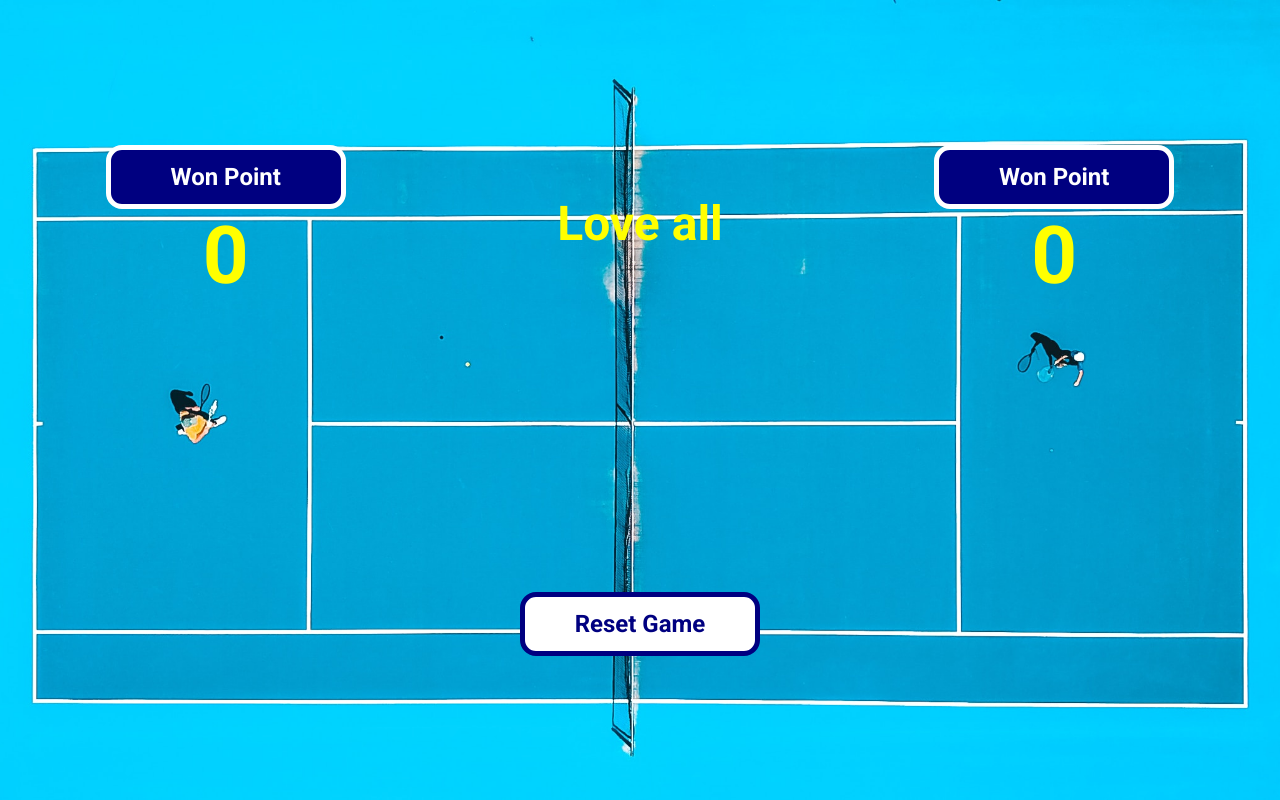
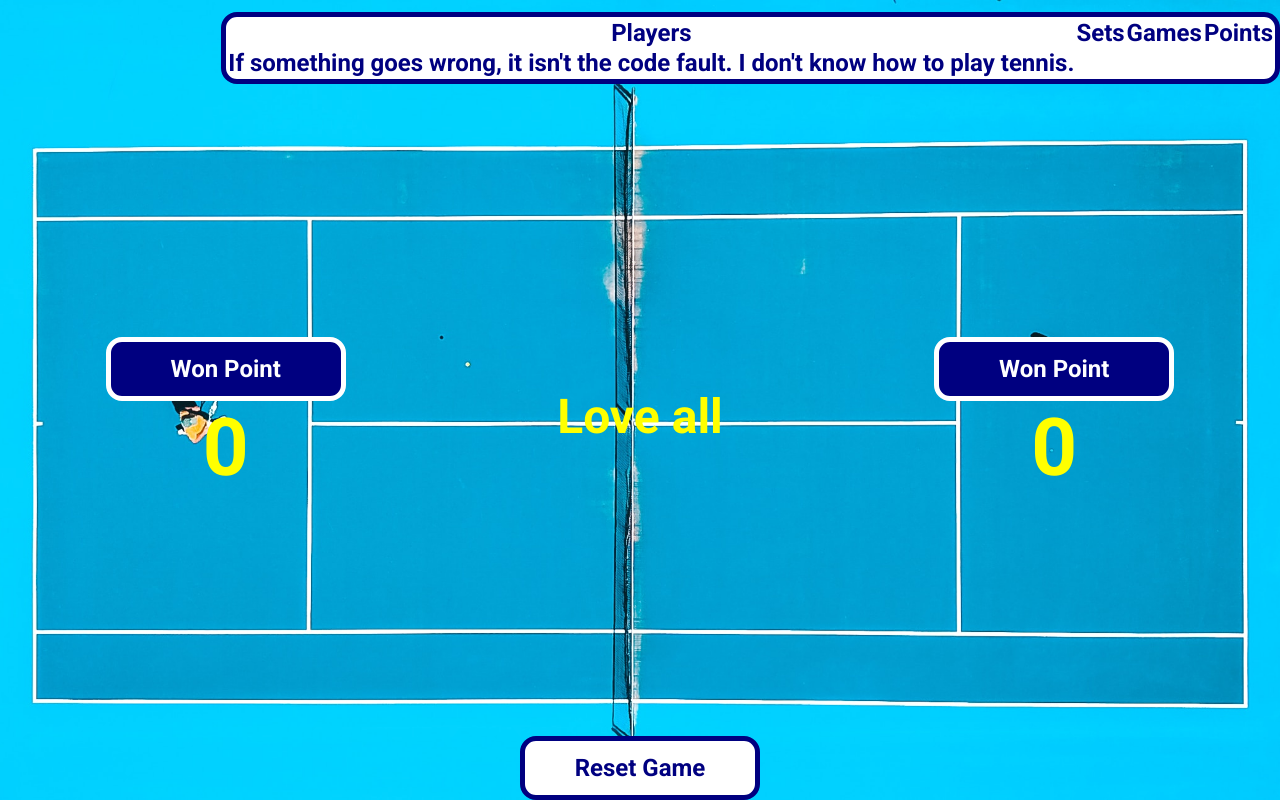
Before and after one commit to VaqueroFontenla/kata-tenis, a React (Create React App) app: page / in a window 1280 px wide. Both pictures are taken after a click on the button "Start Game". Built offline with nearby package versions, Linux system fonts and the light colour scheme.

Commit message:
add panel component

```diff
--- a/src/App.tsx
+++ b/src/App.tsx
@@ -3,12 +3,17 @@ import { hot } from 'react-hot-loader/root'
 import { Player } from './components/Player';
 import { Button } from './components/Button';
 import { Game } from './components/Game';
+import { Panel } from './components/Panel';
+import { PlayerModel } from './models/Player';
+
 import './App.css';
 
 const App = () => {
 
-  const [namePlayerOne, setnamePlayerOne] = React.useState('');
-  const [namePlayerTwo, setnamePlayerTwo] = React.useState('');
+  const [namePlayerOne, setnamePlayerOne] = React.useState<string>('');
+  const [namePlayerTwo, setnamePlayerTwo] = React.useState<string>('');
+  const [winner, setWinner] = React.useState<string>('');
+  const [players, setPlayers] = React.useState<PlayerModel[]>([]);
   const [showGame, setShowGame] = React.useState(false);
 
   const onChangenamePlayerOne = (event: React.ChangeEvent<HTMLInputElement>) => {
@@ -22,7 +27,11 @@ const App = () => {
     setnamePlayerOne('');
     setnamePlayerTwo('');
   }
-  const onShowGame = () => setShowGame(true)
+  const onShowGame = () => setShowGame(true);
+
+  React.useEffect(()=> {
+
+ },[namePlayerOne,namePlayerOne, winner]);
 
   return (
     <div className="App">
@@ -54,9 +63,11 @@ const App = () => {
         }
         {showGame &&
           <div className="wrapper">
+            <Panel players={players}/>
             <Game
               namePlayerOne={namePlayerOne}
               namePlayerTwo={namePlayerTwo}
+              setWinner = {setWinner}
             />
           </div>
         }
--- a/src/components/Game.css
+++ b/src/components/Game.css
@@ -7,6 +7,7 @@
 }
 
 .game {
+    height: 80vh;
     display: flex;
     align-items: center;
     justify-content: space-around;
--- a/src/components/Game.tsx
+++ b/src/components/Game.tsx
@@ -3,22 +3,10 @@ import { Button } from './Button';
 import './Game.css';
 
 interface Props {
-    namePlayerOne: string
-    namePlayerTwo: string
+    namePlayerOne: string;
+    namePlayerTwo: string;
+    setWinner: (winner: string) => void;
 }
-
-interface State {
-    score: string;
-    scoreList: string[];
-    scorePlayerOne: number;
-    scoscorePlayerTwo: number;
-    showPoints: boolean;
-    pointsPlayerOne: number;
-    pointsPlayerTwo: number;
-}
-
-
-//Hacer interface de State
 
 export const Game = (props: Props) => {
 
@@ -28,7 +16,6 @@ export const Game = (props: Props) => {
     const [ scorePlayerTwo, setScorePlayerTwo] = React.useState<number>(0);
     const [ showPoints, setShowPoints] = React.useState<boolean>(true);
     const [ isWinner, setIsWinner] = React.useState<boolean>(false);
-    const [ winner, setWinner] = React.useState<string>('');
     const [ pointsPlayerOne, setPointsPlayerOne] = React.useState<number>(0);
     const [ pointsPlayerTwo, setPointsPlayerTwo] = React.useState<number>(0);
 
@@ -52,14 +39,13 @@ export const Game = (props: Props) => {
     }
 
     const finishGame = (winner:string): any => {
-        setScore('');
-        setWinner(winner);
+        setScoreList([]);
+        props.setWinner(winner);
         setIsWinner(true);
     }
 
     React.useEffect(()=> {
         const differenceScore = scorePlayerOne - scorePlayerTwo;
-        console.log(differenceScore);
             if (differenceScore === 0 ) {
                 switch(scorePlayerOne && scorePlayerTwo) {
                     case 0:
@@ -110,8 +96,6 @@ export const Game = (props: Props) => {
             } else {
                 setScore(`${transformScore(scorePlayerOne)}-${transformScore(scorePlayerTwo)}`)
             }
-
-
     },[scorePlayerOne,scorePlayerTwo]);
 
     React.useEffect(()=> {
--- /dev/null
+++ b/src/components/Panel.css
@@ -0,0 +1,20 @@
+.panel {
+ height: 20vh;
+ display: flex;
+ justify-content: flex-end;
+ align-items: center;
+}
+
+.panel__table {
+    background-color: #fff;
+    border: 0.33rem solid #000080;
+    border-radius: 1rem;
+    font-size: 1.5rem;
+
+}
+.panel__table--header {
+
+}
+.panel__table--body {
+
+}
--- /dev/null
+++ b/src/components/Panel.tsx
@@ -0,0 +1,40 @@
+import * as React from "react";
+import { PlayerModel } from '../models/Player';
+import './Panel.css';
+
+
+interface Props {
+    players: PlayerModel[];
+}
+
+export const Panel = (props: Props) => {
+    return (
+       <div className="panel">
+           <table className="panel__table">
+                <thead className="panel__table--header">
+                    <tr>
+                        <th>Players</th>
+                        <th>Sets</th>
+                        <th>Games</th>
+                        <th>Points</th>
+                    </tr>
+               </thead>
+               <tbody className="panel__table--body">
+                    { props.players.map( (player,id) =>
+                        <tr key = {id}>
+                            <td>{player.name}</td>
+                            <td>{player.sets}</td>
+                            <td>{player.games}</td>
+                            <td>{player.points}</td>
+                        </tr>
+                    )}
+                </tbody>
+                <tfoot>
+                    <tr>
+                        <td>If something goes wrong, it isn't the code fault. I don't know how to play tennis.</td>
+                    </tr>
+                </tfoot>
+           </table>
+       </div>
+    )
+}
--- /dev/null
+++ b/src/models/Player.tsx
@@ -0,0 +1,7 @@
+export interface PlayerModel {
+    id: number;
+    name: string;
+    sets?: number;
+    games?: number;
+    points?: number;
+}
```
